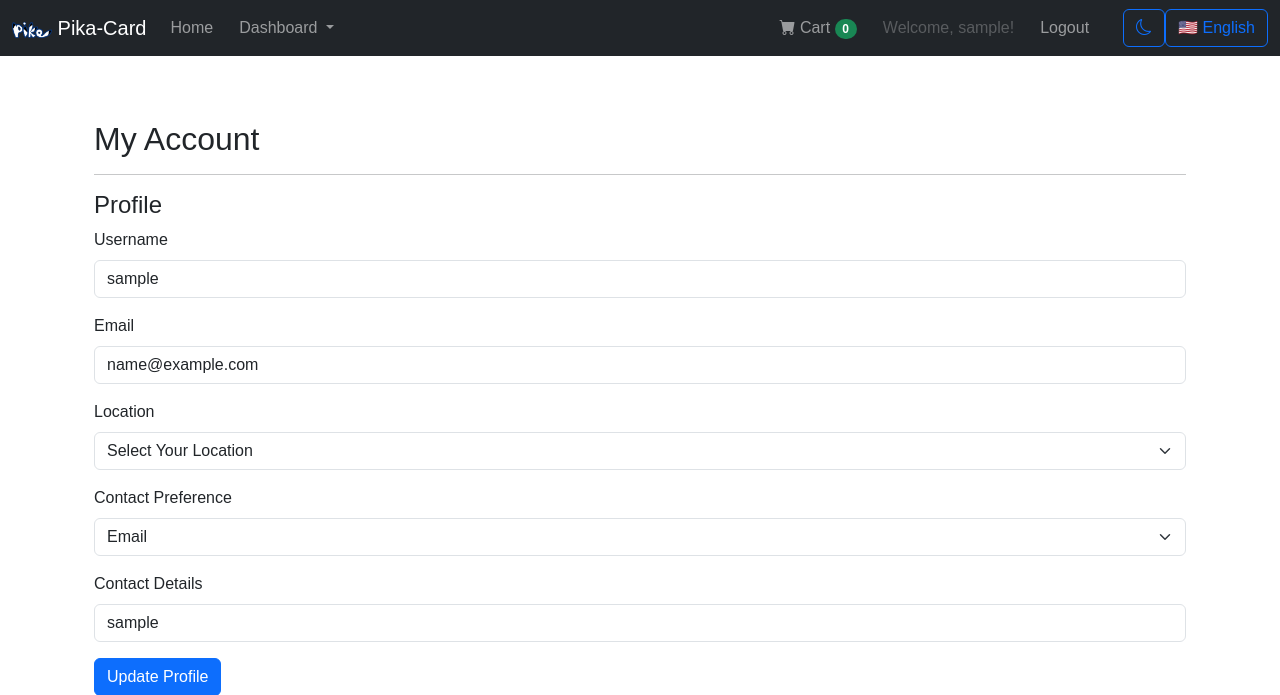
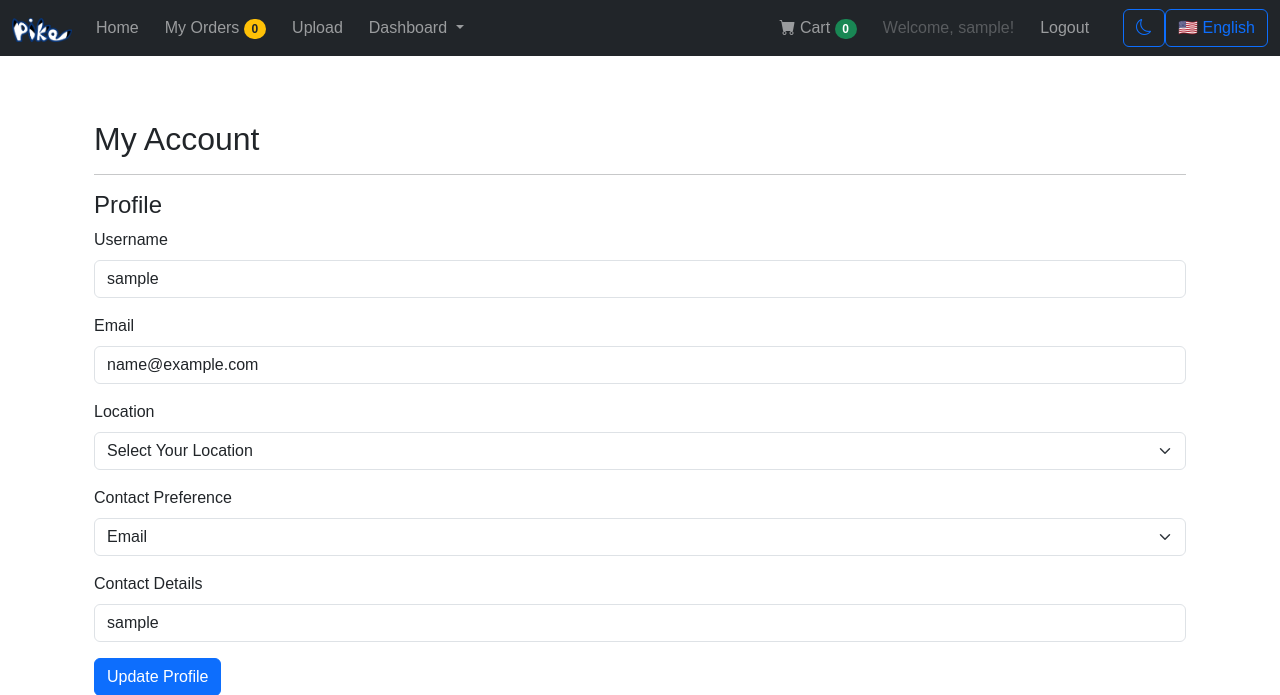
Before and after one commit to urkorenu/pokemon-shop, a Flask app: page /auth/account in a window 1280 px wide. Shown: the top 695 px of the page. Run offline with Flask 3, Linux system fonts and the light colour scheme; the visitor is signed in with stand-in values (Sample User, id 1); data that the repository does not hold is empty; some libraries are stand-ins or nearby versions.

Commit message:
Changed to hebrew on default, removed my_orders and seller_dashboard from dashboard, Centrelize dropdown manu, fixed language flag and remove redundent text near logo

```diff
--- a/app/templates/base.html
+++ b/app/templates/base.html
@@ -1,5 +1,5 @@
 <!DOCTYPE html>
-<html lang="en">
+<html lang="he">
 <head>
     <meta charset="UTF-8">
     <meta name="viewport" content="width=device-width, initial-scale=1.0">
@@ -42,7 +42,7 @@
         }
         .navbar-nav .nav-link, .dropdown-menu .dropdown-item {
             {% if session.get('lang', 'he') == 'he' %}
-            text-align: right;
+            text-align: center;
             margin-right: 10px;
             {% endif %}
         }
@@ -147,9 +147,7 @@
             }
         }
         .dropdown-menu {
-            {% if session.get('lang', 'en') == 'he' %}
-            text-align: right;
-            {% endif %}
+	    text-align: center;
         }
         .flash-container {
             z-index: 1050;
@@ -169,8 +167,7 @@
     <nav class="navbar navbar-expand-lg navbar-dark bg-dark">
         <div class="container-fluid">
             <a class="navbar-brand" href="{{ url_for('user.view_cards') }}">
-                <img src="{{ url_for('static', filename='images/logo.png') }}" alt="Logo" style="width: 40px;">
-                Pika-Card
+                <img src="{{ url_for('static', filename='images/logo.png') }}" alt="Logo" style="width: 60px;">
             </a>
             <button class="navbar-toggler" type="button" data-bs-toggle="collapse" data-bs-target="#navbarNav" aria-controls="navbarNav" aria-expanded="false" aria-label="Toggle navigation">
                 <span class="navbar-toggler-icon"></span>
@@ -180,6 +177,25 @@
                     <li class="nav-item">
                         <a class="nav-link" href="/">{{ _('Home') }}</a>
                     </li>
+                    {% if current_user.is_authenticated %}
+                    <li class="nav-item">
+                        <a class="nav-link" href="{{ url_for('order.my_orders') }}">
+			{{ _('My Orders') }}
+                        <span class="badge bg-warning text-dark rounded-pill">{{ orders_without_feedback }}</span>
+			</a>
+                    </li>
+		    <li class="nav-item">
+			<a class="nav-link" href="{{ url_for('seller.upload_card') }}">{{ _('Upload') }}</a>
+		    </li>
+                    {% if current_user.role in ["uploader", "admin"] %}
+                    <li class="nav-item">
+                        <a class="nav-link" href="{{ url_for('seller.seller_dashboard') }}">
+                            {{ _('Seller Dashboard') }}
+                            <span class="badge bg-danger rounded-pill">{{ pending_orders }}</span>
+                        </a>
+                    </li>
+                    {% endif %}
+                    {% endif %}
                     {% if current_user.is_authenticated %}
                     <li class="nav-item dropdown">
                         <a class="nav-link dropdown-toggle" href="#" id="navbarUserMenu" role="button" data-bs-toggle="dropdown" aria-expanded="false">
@@ -196,24 +212,9 @@
                                     {{ _('My Account') }}
                                 </a>
                             </li>
-                            <li>
-                                <a class="dropdown-item" href="{{ url_for('order.my_orders') }}">
-                                    {{ _('My Orders') }}
-                                    <span class="badge bg-warning text-dark rounded-pill">{{ orders_without_feedback }}</span>
-                                </a>
-                            </li>
                             {% if current_user.role in ["uploader", "admin"] %}
                             <li>
-                                <a class="dropdown-item" href="{{ url_for('seller.seller_dashboard') }}">
-                                    {{ _('Seller Dashboard') }}
-                                    <span class="badge bg-danger rounded-pill">{{ pending_orders }}</span>
-                                </a>
-                            </li>
-                            <li>
                                 <a class="dropdown-item" href="{{ url_for('user.my_cards') }}">{{ _('My Cards') }}</a>
-                            </li>
-                            <li>
-                                <a class="dropdown-item" href="{{ url_for('seller.upload_card') }}">{{ _('Upload') }}</a>
                             </li>
                             {% endif %}
                         </ul>
@@ -255,8 +256,8 @@
                     {% if session.get('lang', 'en') == 'he' %}
                         🇮🇱 עברית
                     {% else %}
+                        🇺🇸 English
                     {% endif %}
-                        🇺🇸 English
                 </button>
             </div>
         </div>
```
